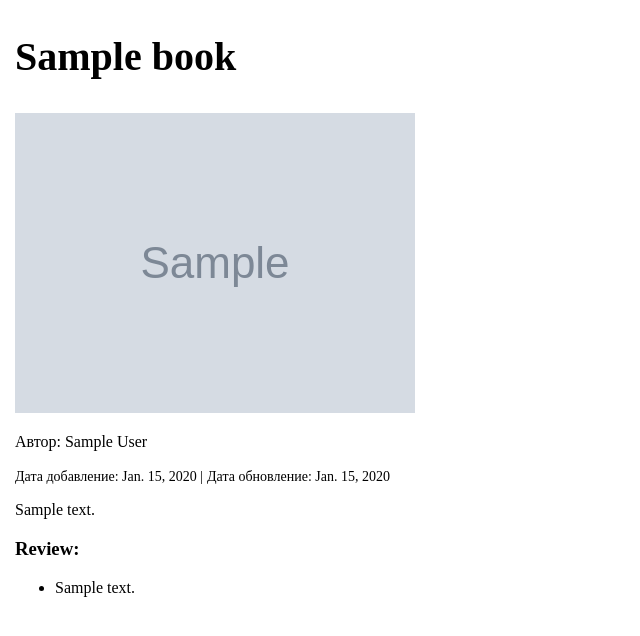
After one commit to Dilyar0/Django_app_hw, a Django app: page /books/1/ in a window 1320 px wide. The commit adds this page. Shown: the top 636 px of the page, without its empty margins (0-640 px from the left). Run offline with Django 4.2, Linux system fonts and the light colour scheme; tables that the repository leaves empty hold one stand-in row (values such as "Sample post"); grey boxes marked "Sample" are stand-in pictures.

Commit message:
home work 2

```diff
--- a/book/admin.py
+++ b/book/admin.py
@@ -2,3 +2,4 @@ from django.contrib import admin
 from . import models
 
 admin.site.register(models.Book)
+admin.site.register(models.BookFeedBack)
--- a/book/models.py
+++ b/book/models.py
@@ -11,3 +11,15 @@ class Book(models.Model):
 
     def __str__(self):
         return self.title
+
+
+class BookFeedBack(models.Model):
+    text = models.TextField()
+    create_date = models.DateField(auto_now_add=True)
+    update_date = models.DateField(auto_now=True)
+    books = models.ForeignKey(Book,
+                              on_delete=models.CASCADE,
+                              related_name="Book_feed_back")
+
+    def __str__(self):
+        return self.books.title
--- a/book/urls.py
+++ b/book/urls.py
@@ -2,5 +2,6 @@ from django.urls import path
 from . import views
 
 urlpatterns = [
-        path("books/", views.book_all, name="book_all"),
+    path("books/", views.book_all, name="book_all"),
+    path("books/<int:id>/", views.book_detail, name="book_detail"),
 ]
--- a/book/views.py
+++ b/book/views.py
@@ -1,6 +1,12 @@
-from django.shortcuts import render
+from django.shortcuts import render, get_object_or_404
 from . import models
 
+
 def book_all(request):
-    book = models.Book.objects.all()
-    return render(request, "book_list.html", {"book": book})
+    books = models.Book.objects.all()
+    return render(request, "book_list.html", {"books": books})
+
+
+def book_detail(request, id):
+    book = get_object_or_404(models.Book, id=id)
+    return render(request, "book_detail.html", {"book": book})
--- a/main/urls.py
+++ b/main/urls.py
@@ -6,7 +6,7 @@ from django.conf.urls.static import static
 urlpatterns = (
         [
             path('admin/', admin.site.urls),
-            path("", include("book.urls"))
+            path("", include("book.urls")),
         ] + static(settings.STATIC_URL, document_root=settings.STATIC_ROOT)
         + static(settings.MEDIA_URL, document_root=settings.MEDIA_ROOT)
 )
--- /dev/null
+++ b/templates/book_detail.html
@@ -0,0 +1,30 @@
+<!DOCTYPE html>
+<html lang="en">
+    <head>
+        <meta charset="UTF-8">
+        <title>Book-detail</title>
+        <link rel="stylesheet" href="..static/css/style.css">
+    </head>
+    <body>
+        <div class="container">
+            <h2 >{{ book.title }}</h2>
+            <div class="img">
+                <img src="{{ book.image.url }}" alt="">
+            </div>
+            <p>Автор: {{ book.author }}</p>
+            <span class="date">Дата добавление: {{ book.create_date }} |</span>
+            <span class="date">Дата обновление: {{ book.update_date }}</span>
+            <p>{{ book.description }}</p>
+        </div>
+        <div class="container">
+            <h3>Review: </h3>
+            <ul>
+                {% for i in book.Book_feed_back.all %}
+                    <li>
+                        <p>{{ i.text }}</p>
+                    </li>
+                {% endfor %}
+            </ul>
+        </div>
+    </body>
+</html>
```
Also changed, not shown: templates/book_list.html (+4 -7 lines), book/migrations/0003_alter_book_author.py (added), book/migrations/0004_bookfeedback.py (added).
